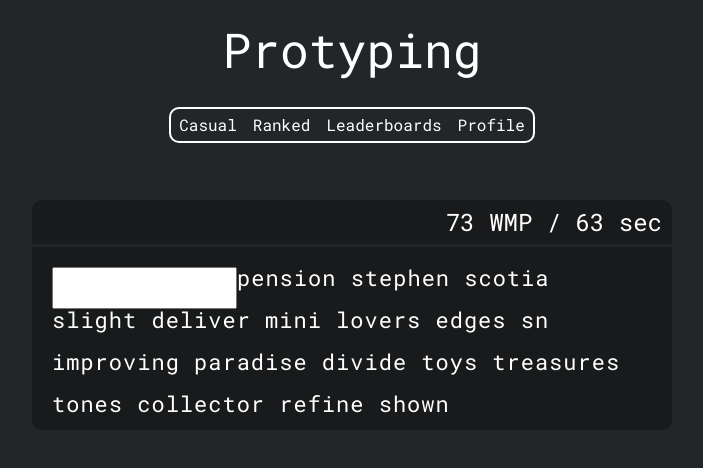
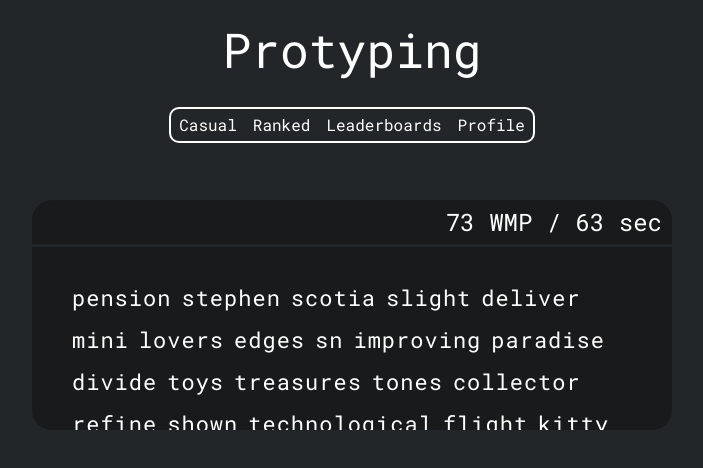
Before and after one commit to gabPetti/Protyping, a React (Vite) app in the folder client/: page / in a window 1280 px wide. Shown: the top 468 px of the page, without its empty margins (288-991 px from the left). Built offline with nearby package versions, Linux system fonts and the light colour scheme.

Commit message:
Add incomplete event handler on typetest

```diff
--- a/client/src/components/typetest/Typetest.jsx
+++ b/client/src/components/typetest/Typetest.jsx
@@ -9,10 +9,19 @@ export default function Typetest() {
     generatedWords[i] = generatedWords[i].split("")
   }
   const [words, setWords] = useState(generatedWords);
+  const [carret, setCarret] = useState(0)
 
   function wordChecker() {
     console.log("typed: ")
   }
+
+  document.addEventListener('keydown', (event) => {
+    var name = event.key;
+    var code = event.code;
+    wordChecker();
+    // Alert the key name and key code on keydown
+    // alert(`Key pressed ${name} \r\n Key code value: ${code}`);
+  }, false);
 
   return (
     <div className="typetestContainer">
@@ -25,15 +34,14 @@ export default function Typetest() {
           <span>&nbsp;sec</span>
         </div>
         <div className="typetestText" id='wordsList'>
-          <input type="text" className="" onInput={wordChecker()}/>
-          {words.map((word) => (
+          <input type="hidden" onInput={wordChecker()}/>
+          {words.map( word =>
             <div className="word">
-              {word.map((letter) => (
+              {word.map( letter => (
                 <span>{letter}</span>
               ))}
-              <span>&nbsp;</span>
             </div>
-          ))}
+        )}
         </div>
       </div>
     </div>
--- a/client/src/components/typetest/typetest.sass
+++ b/client/src/components/typetest/typetest.sass
@@ -8,7 +8,7 @@
   .typetestWrapper
     width: max(50vw, 350px)
     height: 230px
-    border-radius: 10px
+    border-radius: 20px
     overflow-y: hidden
     background: #181A1B
 
@@ -21,12 +21,23 @@
 
     .typetestText
       display: flex
-      padding: 20px
+      padding: 40px
       font-size: 22px
       flex-wrap: wrap
 
+      input
+
       .word
+        margin-right: 10px
         margin-bottom: 20px
 
       span
         margin-right: 1px
+
+        .active
+
+        .correct
+          color: #42484D
+
+        .incorrect
+          color: #DB6E6E
```
